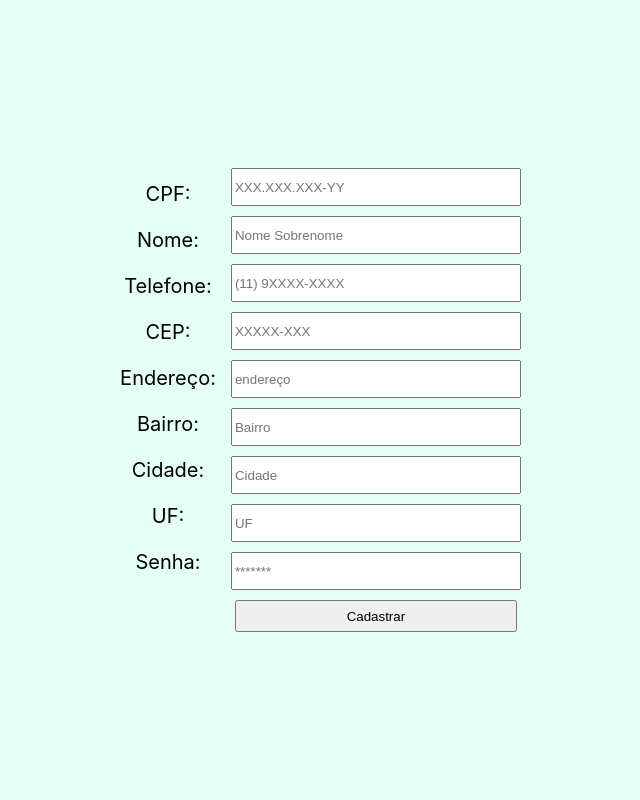
After one commit to obertobr/LojaVirtualPHP, a PHP site: page /cadastro.html in a window 1280 px wide. The commit adds this page. Shown: the whole page, without its empty margins (317-957 px from the left). Run offline with PHP 8.4, Linux system fonts and the light colour scheme.

Commit message:
registration screen

```diff
--- /dev/null
+++ b/site/cadastro.html
@@ -0,0 +1,39 @@
+<!DOCTYPE html>
+<html lang="en">
+<head>
+    <meta charset="UTF-8">
+    <meta name="viewport" content="width=device-width, initial-scale=1.0">
+    <link rel="stylesheet" href="style/style.css">
+    <title>Cadastro</title>
+</head>
+<body>
+    <div id="cadastro">
+        <form action="./functions/createAccount.php" method="POST">
+            <div id="form_label">
+                <label for="cpf">CPF: </label>
+                <label for="nome">Nome: </label>
+                <label for="telefone">Telefone: </label>
+                <label for="cep">CEP: </label>
+                <label for="endereco">Endereço: </label>
+                <label for="bairro">Bairro: </label>
+                <label for="cidade">Cidade: </label>
+                <label for="uf">UF: </label>
+                <label for="senha">Senha: </label>
+                <label for="null"></label>
+            </div>
+            <div id="form_input">
+                <input type="text" name="cpf" placeholder="XXX.XXX.XXX-YY">
+                <input type="text" name="nome" placeholder="Nome Sobrenome">
+                <input type="text" name="telefone" placeholder="(11) 9XXXX-XXXX">
+                <input type="text" name="cep" placeholder="XXXXX-XXX">
+                <input type="text" name="endereco" placeholder="endereço">
+                <input type="text" name="bairro" placeholder="Bairro">
+                <input type="text" name="cidade" placeholder="Cidade">
+                <input type="text" name="uf" placeholder="UF">
+                <input type="text" name="senha" placeholder="*******">
+                <input type="submit" value="Cadastrar">
+            </div>
+        </form>
+    </div>
+</body>
+</html>
--- a/site/style/style.css
+++ b/site/style/style.css
@@ -1,17 +1,107 @@
+:root {
+    font-size: 20px;
+    --text_color: black;
+}
+
 body {
     background-color: rgb(229, 255, 247);
-    font-family: 'Berlin Sans FB';
+    font-family: 'Inter';
     margin: 0;
+    box-sizing: border-box;
 }
 
 #navBar {
     background-color: rgb(110,122,118);
     color: white;
-    height: 50px;
-    font-weight: 800;
-    font-size: 40px;
+    height: 7%;
+    font-size: 1rem;
     padding: 0px 12px;
     display: flex;
     flex-direction: row;
     justify-content: space-between;
 }
+
+#produtos {
+    display: flex;
+    flex-direction: row;
+    flex-wrap: wrap;
+    align-items: center;
+    justify-content: center;
+
+}
+
+#produtos a {
+    text-decoration: none;
+    color: var(--text_color);
+}
+
+#item_produto {
+    background-color: white;
+    width: 256px;
+
+    display: flex;
+    flex-direction: column;
+    align-items: center;
+    justify-content: center;
+
+    padding: 12px;
+    margin: 20px;
+    gap: 10px;
+    border: 1px solid black;
+    border-radius: 8px;
+}
+
+#img_produto {
+    width: 100%;
+    margin: 1em;
+}
+
+#nome_produto {
+    font-size: 0.8rem;
+}
+
+#valor_produto {
+    font-size: 1.2rem;
+    font-weight: bolder;
+}
+
+#cadastro form {
+    display: flex;
+    flex-direction: row;
+    align-items: center;
+    justify-content: center;
+    flex-wrap: nowrap;
+
+    gap: 10px;
+    height: 100vh;
+    width: 100vw;
+}
+
+#form_label {
+    display: flex;
+    flex-direction: column;
+    justify-content: flex-start;
+    align-items: center;
+
+}
+
+#form_label label {
+    margin-bottom: 22px;
+
+}
+
+#form_input{
+    display: flex;
+    flex-direction: column;
+    justify-content: flex-end;
+    align-items: center;
+}
+
+#form_input input {
+    margin: 5px;
+}
+
+#cadastro input {
+    width: 282px;
+    height: 32px;
+}
```
Also changed, not shown: site/index.html (+12 -3 lines), site/assets/JGINYUE-B760i-Motherboard-LGA-1700-Suporte-Intel-Core-12-13-DDR4-3200MHz-RAM-mais-recente-Mini.jpg_Q90.jpg_.webp (added).
